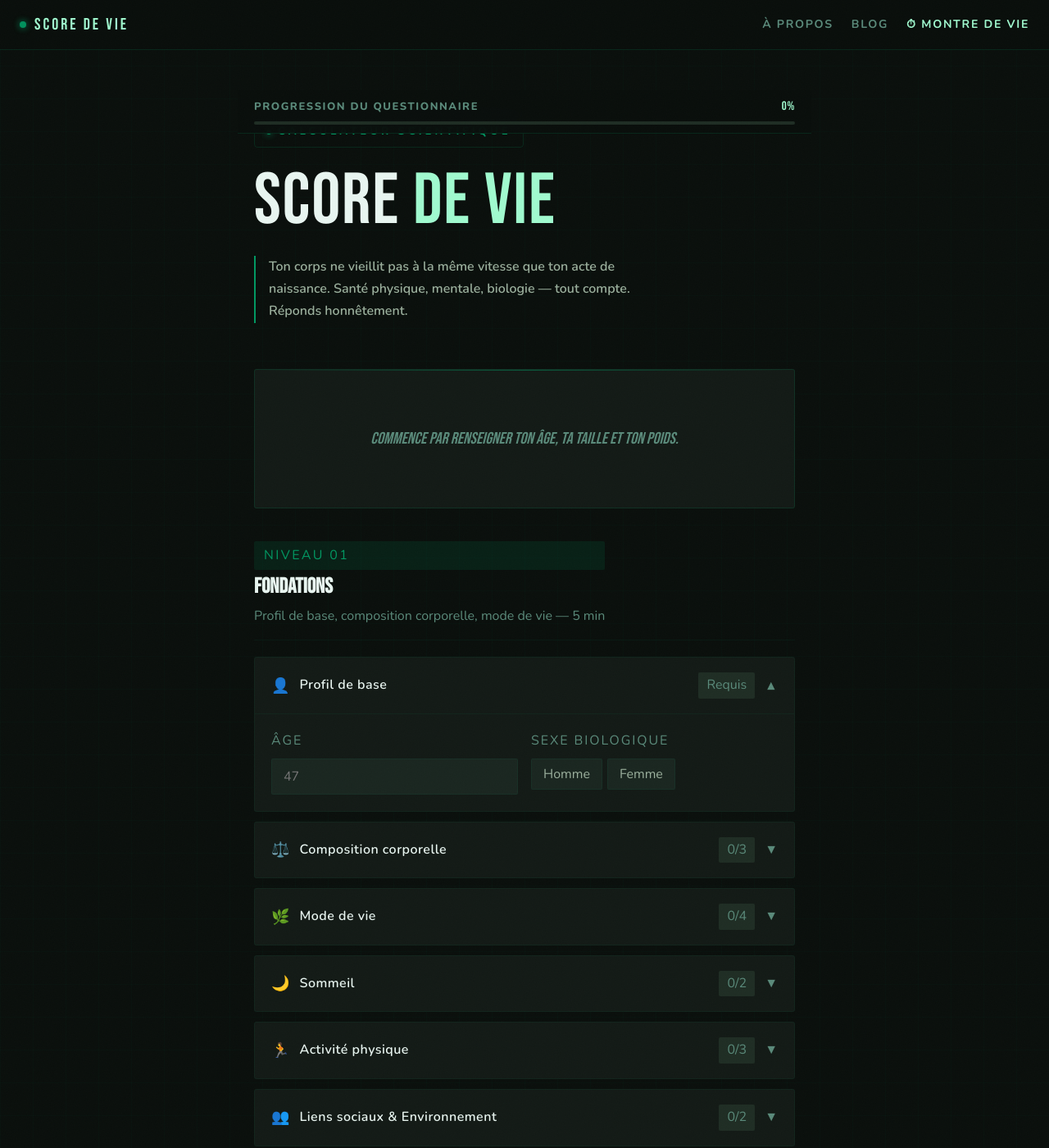
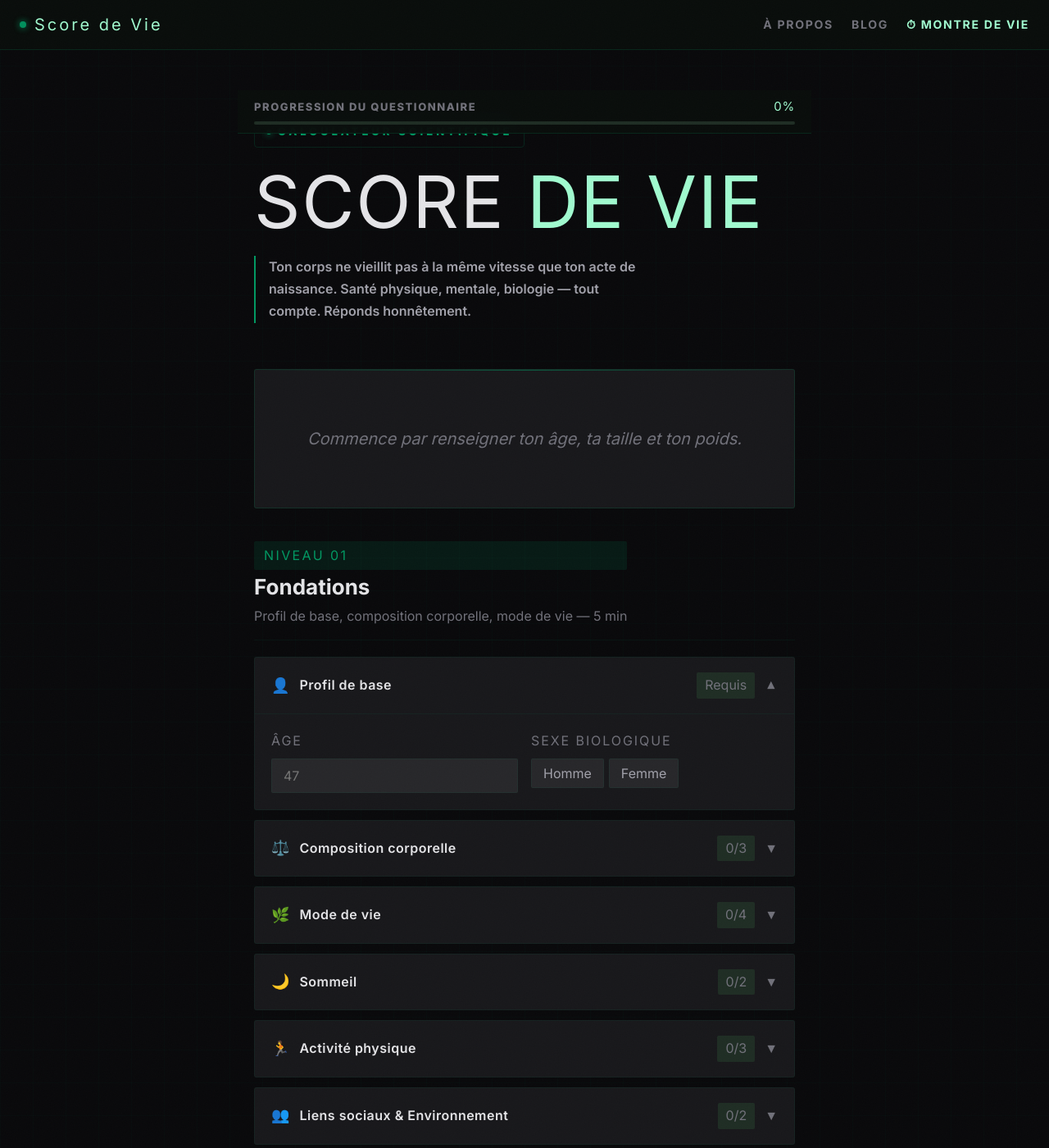
Before and after one commit to SebRunNature/memento-mori, a Jekyll site: the page score/index.html, which Jekyll copies as it is, in a window 1280 px wide and 1400 px high. Shown: the whole window at 82% size. Built offline with Jekyll 4.4.1, drawn with Linux system fonts in a browser that asks for light colours.

Commit message:
Update index.html

```diff
--- a/score/index.html
+++ b/score/index.html
@@ -3,46 +3,42 @@
 <head>
 <meta charset="UTF-8">
 <meta name="viewport" content="width=device-width, initial-scale=1.0">
-<title>Score de Vie — Âge Biologique</title>
-<link href="https://fonts.googleapis.com/css2?family=Bebas+Neue&family=Nunito:wght@400;600;700;800;900&display=swap" rel="stylesheet">
+<title>Score de Vie — Calculer mon âge biologique</title>
+<link href="https://fonts.googleapis.com/css2?family=Inter:opsz,wght@14..32,400;14..32,500;14..32,600;14..32,700;14..32,800&display=swap" rel="stylesheet">
 <style>
 :root {
-  /* Aligné sur montre-de-vie.com */
-  --bg: #0a0f0c;
-  --surface: #131a16;
-  --surface2: #1a2620;
+  --bg:       #09090b;
+  --surface:  #18181b;
+  --surface2: #27272a;
   --surface3: #1f2d24;
-  /* Verts demandés par Seb */
-  --green: #009862;
-  --green-dim: rgba(0,152,98,0.12);
-  --green-glow: rgba(0,152,98,0.06);
+  --green:    #009862;
+  --green-dim:rgba(0,152,98,0.12);
+  --green-glow:rgba(0,152,98,0.06);
   --green-lt: #a0facf;
   --green-dk: #006b44;
-  --amber: #f0a500;
-  --amber-dim: rgba(240,165,0,0.1);
-  --red: #e05555;
-  --red-dim: rgba(224,85,85,0.1);
-  --ink: #e8f5f0;
-  --ink2: #9bb09d;
-  --ink3: #5a8a7a;
-  --border: rgba(0,152,98,0.18);
-  --border2: rgba(0,152,98,0.08);
-  --border3: rgba(255,255,255,0.04);
+  --amber:    #f59e0b;
+  --amber-dim:rgba(245,158,11,0.1);
+  --red:      #e05555;
+  --red-dim:  rgba(224,85,85,0.1);
+  --ink:      #e4e4e7;
+  --ink2:     #a1a1aa;
+  --ink3:     #71717a;
+  --border:   rgba(0,152,98,0.18);
+  --border2:  rgba(0,152,98,0.08);
+  --border3:  rgba(255,255,255,0.04);
 }
 
 *, *::before, *::after { box-sizing: border-box; margin: 0; padding: 0; }
-
 html { scroll-behavior: smooth; }
-
 body {
   background: var(--bg);
   color: var(--ink);
-  font-family: 'Nunito', sans-serif;
+  font-family: 'Inter', system-ui, sans-serif;
   font-size: 16px;
   line-height: 1.6;
   min-height: 100vh;
   overflow-x: hidden;
-  /* Padding-top pour compenser le header fixe (taille calculée dynamiquement) */
+  -webkit-font-smoothing: antialiased;
   padding-top: 64px;
 }
 
@@ -97,7 +93,7 @@ nav {
 .nav-left { display: flex; align-items: center; gap: 28px; }
 .nav-right { display: flex; align-items: center; gap: 22px; }
 .nav-brand {
-  font-family: 'Bebas Neue', sans-serif;
+  font-family: 'Inter',system-ui,sans-serif;
   font-size: 1.25rem;
   font-weight: 400;
   letter-spacing: 0.15em;
@@ -118,7 +114,7 @@ nav {
   flex-shrink: 0;
 }
 .nav-link {
-  font-family: 'Nunito', sans-serif;
+  font-family: 'Inter',system-ui,sans-serif;
   font-size: 0.88rem;
   font-weight: 700;
   letter-spacing: 0.12em;
@@ -142,7 +138,7 @@ nav {
   display: inline-flex;
   align-items: center;
   gap: 8px;
-  font-family: 'Nunito', sans-serif;
+  font-family: 'Inter',system-ui,sans-serif;
   font-size: 0.82rem;
   font-weight: 800;
   letter-spacing: 0.3em;
@@ -167,7 +163,7 @@ nav {
 }
 
 .hero h1 {
-  font-family: 'Bebas Neue', sans-serif;
+  font-family: 'Inter',system-ui,sans-serif;
   font-size: clamp(2.8rem, 9vw, 5.5rem);
   font-weight: 400;
   line-height: 1;
@@ -182,7 +178,7 @@ nav {
   font-weight: 400;
 }
 .hero-sub {
-  font-family: 'Nunito', sans-serif;
+  font-family: 'Inter',system-ui,sans-serif;
   font-size: 1rem;
   font-weight: 600;
   color: var(--ink2);
@@ -224,7 +220,7 @@ nav {
 .age-block { position: relative; text-align: center; }
 
 .age-num {
-  font-family: 'Bebas Neue', sans-serif;
+  font-family: 'Inter',system-ui,sans-serif;
   font-size: clamp(80px, 16vw, 128px);
   font-weight: 700;
   line-height: 0.85;
@@ -239,7 +235,7 @@ nav {
 .age-num.placeholder { color: var(--surface3); }
 
 .age-label {
-  font-family: 'Nunito', sans-serif;
+  font-family: 'Inter',system-ui,sans-serif;
   font-size: 16px;
   letter-spacing: 0.2em;
   text-transform: uppercase;
@@ -248,7 +244,7 @@ nav {
 }
 
 .age-separator {
-  font-family: 'Bebas Neue', sans-serif;
+  font-family: 'Inter',system-ui,sans-serif;
   font-size: 48px;
   font-style: italic;
   color: var(--border);
@@ -271,7 +267,7 @@ nav {
   padding: 16px 20px;
 }
 .result-meta-label {
-  font-family: 'Nunito', sans-serif;
+  font-family: 'Inter',system-ui,sans-serif;
   font-size: 16px;
   letter-spacing: 0.15em;
   text-transform: uppercase;
@@ -279,7 +275,7 @@ nav {
   margin-bottom: 4px;
 }
 .result-meta-val {
-  font-family: 'Bebas Neue', sans-serif;
+  font-family: 'Inter',system-ui,sans-serif;
   font-size: 22px;
   font-weight: 600;
   color: var(--ink);
@@ -289,7 +285,7 @@ nav {
 .result-meta-val.r { color: var(--red); }
 
 .result-placeholder-text {
-  font-family: 'Bebas Neue', sans-serif;
+  font-family: 'Inter',system-ui,sans-serif;
   font-style: italic;
   font-size: 20px;
   color: var(--ink3);
@@ -314,7 +310,7 @@ nav {
   color: var(--ink3);
   width: 120px;
   flex-shrink: 0;
-  font-family: 'Nunito', sans-serif;
+  font-family: 'Inter',system-ui,sans-serif;
 }
 .fbar-track {
   flex: 1;
@@ -329,7 +325,7 @@ nav {
   transition: width 1s cubic-bezier(0.22,1,0.36,1);
 }
 .fbar-val {
-  font-family: 'Nunito', sans-serif;
+  font-family: 'Inter',system-ui,sans-serif;
   font-size: 16px;
   width: 48px;
   text-align: right;
@@ -349,7 +345,7 @@ nav {
   border-bottom: 1px solid var(--border2);
 }
 .level-num {
-  font-family: 'Nunito', sans-serif;
+  font-family: 'Inter',system-ui,sans-serif;
   font-size: 16px;
   letter-spacing: 0.15em;
   color: var(--green);
@@ -358,7 +354,7 @@ nav {
   border-radius: 2px;
 }
 .level-title {
-  font-family: 'Bebas Neue', sans-serif;
+  font-family: 'Inter',system-ui,sans-serif;
   font-size: 26px;
   font-weight: 700;
   color: var(--ink);
@@ -407,7 +403,7 @@ nav {
 .qcard-right { display: flex; align-items: center; gap: 12px; }
 
 .qcard-badge {
-  font-family: 'Nunito', sans-serif;
+  font-family: 'Inter',system-ui,sans-serif;
   font-size: 16px;
   padding: 3px 10px;
   border-radius: 2px;
@@ -445,7 +441,7 @@ nav {
 .field-group {}
 .field-label {
   display: block;
-  font-family: 'Nunito', sans-serif;
+  font-family: 'Inter',system-ui,sans-serif;
   font-size: 16px;
   letter-spacing: 0.12em;
   text-transform: uppercase;
@@ -466,7 +462,7 @@ input[type="number"] {
   border: 1px solid var(--border2);
   border-radius: 2px;
   padding: 10px 14px;
-  font-family: 'Nunito', sans-serif;
+  font-family: 'Inter',system-ui,sans-serif;
   font-size: 16px;
   color: var(--ink);
   outline: none;
@@ -484,7 +480,7 @@ input[type="number"]:focus { border-color: var(--green); }
   border: 1px solid var(--border2);
   border-radius: 2px;
   padding: 7px 14px;
-  font-family: 'Nunito', sans-serif;
+  font-family: 'Inter',system-ui,sans-serif;
   font-size: 16px;
   color: var(--ink2);
   cursor: pointer;
@@ -521,7 +517,7 @@ input[type="number"]:focus { border-color: var(--green); }
   border: 1px solid var(--border2);
 }
 .imc-num {
-  font-family: 'Nunito', sans-serif;
+  font-family: 'Inter',system-ui,sans-serif;
   font-size: 18px;
   color: var(--ink);
   transition: color 0.3s;
@@ -548,7 +544,7 @@ input[type="number"]:focus { border-color: var(--green); }
   background: var(--surface2);
 }
 .grip-accordion-title {
-  font-family: 'Nunito', sans-serif;
+  font-family: 'Inter',system-ui,sans-serif;
   font-size: 16px;
   letter-spacing: 0.1em;
   color: var(--green);
@@ -571,7 +567,7 @@ input[type="number"]:focus { border-color: var(--green); }
   line-height: 1.5;
 }
 .grip-step-n {
-  font-family: 'Nunito', sans-serif;
+  font-family: 'Inter',system-ui,sans-serif;
   font-size: 16px;
   color: var(--green);
   background: var(--green-dim);
@@ -597,7 +593,7 @@ input[type="number"]:focus { border-color: var(--green); }
   border-radius: 2px;
   font-size: 16px;
 }
-.grip-th-label { color: var(--ink3); font-size: 16px; margin-bottom: 2px; font-family: 'Nunito', sans-serif; letter-spacing: 0.08em; }
+.grip-th-label { color: var(--ink3); font-size: 16px; margin-bottom: 2px; font-family: 'Inter',system-ui,sans-serif; letter-spacing: 0.08em; }
 .grip-th-val { color: var(--ink2); }
 
 /* SEPARATOR */
@@ -618,7 +614,7 @@ input[type="number"]:focus { border-color: var(--green); }
   border: none;
   border-radius: 3px;
   padding: 18px 24px;
-  font-family: 'Nunito', sans-serif;
+  font-family: 'Inter',system-ui,sans-serif;
   font-weight: 700;
   font-size: 16px;
   letter-spacing: 0.1em;
@@ -643,7 +639,7 @@ input[type="number"]:focus { border-color: var(--green); }
 
 .save-confirm {
   text-align: center;
-  font-family: 'Nunito', sans-serif;
+  font-family: 'Inter',system-ui,sans-serif;
   font-size: 16px;
   color: var(--green);
   margin-top: 10px;
@@ -660,7 +656,7 @@ input[type="number"]:focus { border-color: var(--green); }
   border-top: 1px solid var(--border);
 }
 .history-title {
-  font-family: 'Bebas Neue', sans-serif;
+  font-family: 'Inter',system-ui,sans-serif;
   font-size: 36px;
   font-weight: 700;
   margin-bottom: 24px;
@@ -684,14 +680,14 @@ input[type="number"]:focus { border-color: var(--green); }
 }
 .hrow:hover { border-color: var(--border); }
 .hrow-date {
-  font-family: 'Nunito', sans-serif;
+  font-family: 'Inter',system-ui,sans-serif;
   font-size: 16px;
   color: var(--ink3);
   min-width: 72px;
 }
 .hrow-summary { flex: 1; font-size: 16px; color: var(--ink2); }
 .hrow-delta {
-  font-family: 'Nunito', sans-serif;
+  font-family: 'Inter',system-ui,sans-serif;
   font-size: 16px;
   font-weight: 700;
 }
@@ -728,7 +724,7 @@ input[type="number"]:focus { border-color: var(--green); }
   background: transparent;
   color: var(--green);
   border: 1px solid var(--green);
-  font-family: 'Nunito', sans-serif;
+  font-family: 'Inter',system-ui,sans-serif;
   font-size: 16px;
   letter-spacing: 0.15em;
   text-transform: uppercase;
@@ -745,7 +741,7 @@ input[type="number"]:focus { border-color: var(--green); }
 
 /* ─── OPTIONAL BADGE ─── */
 .optional-tag {
-  font-family: 'Nunito', sans-serif;
+  font-family: 'Inter',system-ui,sans-serif;
   font-size: 16px;
   letter-spacing: 0.15em;
   text-transform: uppercase;
@@ -784,7 +780,7 @@ input[type="number"]:focus { border-color: var(--green); }
 }
 .score-live.visible { display: flex; }
 .score-live-label {
-  font-family: 'Nunito', sans-serif;
+  font-family: 'Inter',system-ui,sans-serif;
   font-size: 16px;
   letter-spacing: 0.15em;
   text-transform: uppercase;
@@ -796,7 +792,7 @@ input[type="number"]:focus { border-color: var(--green); }
   gap: 10px;
 }
 .score-live-num {
-  font-family: 'Bebas Neue', sans-serif;
+  font-family: 'Inter',system-ui,sans-serif;
   font-size: 28px;
   font-weight: 700;
   line-height: 1;
@@ -805,9 +801,9 @@ input[type="number"]:focus { border-color: var(--green); }
 .score-live-num.younger { color: var(--green); }
 .score-live-num.older { color: var(--red); }
 .score-live-num.same { color: var(--ink); }
-.score-live-sep { font-size: 16px; color: var(--ink3); font-style: italic; font-family: 'Bebas Neue', sans-serif; }
+.score-live-sep { font-size: 16px; color: var(--ink3); font-style: italic; font-family: 'Inter',system-ui,sans-serif; }
 .score-live-delta {
-  font-family: 'Nunito', sans-serif;
+  font-family: 'Inter',system-ui,sans-serif;
   font-size: 16px;
   padding: 3px 10px;
   border-radius: 2px;
@@ -819,7 +815,7 @@ input[type="number"]:focus { border-color: var(--green); }
 .score-live-hint {
   font-size: 16px;
   color: var(--ink3);
-  font-family: 'Nunito', sans-serif;
+  font-family: 'Inter',system-ui,sans-serif;
   letter-spacing: 0.05em;
 }
 
@@ -842,7 +838,7 @@ input[type="number"]:focus { border-color: var(--green); }
   margin-bottom: 6px;
 }
 .progress-label {
-  font-family: 'Nunito', sans-serif;
+  font-family: 'Inter',system-ui,sans-serif;
   font-size: 13px;
   font-weight: 800;
   letter-spacing: 0.12em;
@@ -850,7 +846,7 @@ input[type="number"]:focus { border-color: var(--green); }
   color: var(--ink3);
 }
 .progress-pct {
-  font-family: 'Bebas Neue', sans-serif;
+  font-family: 'Inter',system-ui,sans-serif;
   font-size: 15px;
   letter-spacing: 0.05em;
   color: var(--green-lt);
@@ -884,7 +880,7 @@ input[type="number"]:focus { border-color: var(--green); }
   background: transparent;
   border: 1px solid var(--border);
   color: var(--green-lt);
-  font-family: 'Nunito', sans-serif;
+  font-family: 'Inter',system-ui,sans-serif;
   font-size: 14px;
   font-weight: 700;
   letter-spacing: 0.05em;
@@ -923,7 +919,7 @@ input[type="number"]:focus { border-color: var(--green); }
   color: var(--green-lt);
   padding: 12px 22px;
   border-radius: 28px;
-  font-family: 'Nunito', sans-serif;
+  font-family: 'Inter',system-ui,sans-serif;
   font-size: 14px;
   font-weight: 700;
   letter-spacing: 0.05em;
@@ -960,7 +956,7 @@ input[type="number"]:focus { border-color: var(--green); }
   display: flex; align-items: center; justify-content: space-between; margin-bottom: 18px;
 }
 .share-modal-title {
-  font-family: 'Bebas Neue', sans-serif; font-size: 20px;
+  font-family: 'Inter',system-ui,sans-serif; font-size: 20px;
   letter-spacing: 1.5px; color: var(--green-lt);
 }
 .share-modal-close {
@@ -991,7 +987,7 @@ input[type="number"]:focus { border-color: var(--green); }
 }
 .reco-section.visible { display: block; }
 .reco-title {
-  font-family: 'Bebas Neue', sans-serif;
+  font-family: 'Inter',system-ui,sans-serif;
   font-size: 36px;
   font-weight: 700;
   color: var(--ink);
@@ -1024,7 +1020,7 @@ input[type="number"]:focus { border-color: var(--green); }
   to { opacity: 1; transform: translateY(0); }
 }
 .reco-rank {
-  font-family: 'Bebas Neue', sans-serif;
+  font-family: 'Inter',system-ui,sans-serif;
   font-size: 40px;
   font-weight: 700;
   line-height: 1;
@@ -1037,7 +1033,7 @@ input[type="number"]:focus { border-color: var(--green); }
 .reco-card:nth-child(3) .reco-rank { color: var(--green); opacity: 0.5; }
 .reco-body { flex: 1; }
 .reco-factor {
-  font-family: 'Nunito', sans-serif;
+  font-family: 'Inter',system-ui,sans-serif;
   font-size: 16px;
   letter-spacing: 0.15em;
   text-transform: uppercase;
@@ -1057,7 +1053,7 @@ input[type="number"]:focus { border-color: var(--green); }
   line-height: 1.6;
 }
 .reco-gain {
-  font-family: 'Nunito', sans-serif;
+  font-family: 'Inter',system-ui,sans-serif;
   font-size: 16px;
   color: var(--green);
   margin-top: 8px;
@@ -1074,7 +1070,7 @@ input[type="number"]:focus { border-color: var(--green); }
 }
 .chart-section.visible { display: block; }
 .chart-title {
-  font-family: 'Bebas Neue', sans-serif;
+  font-family: 'Inter',system-ui,sans-serif;
   font-size: 36px;
   font-weight: 700;
   color: var(--ink);
@@ -1123,7 +1119,7 @@ canvas#evoChart { width: 100% !important; height: 160px !important; }
   gap: 12px;
 }
 .footer-brand {
-  font-family: 'Nunito', sans-serif;
+  font-family: 'Inter',system-ui,sans-serif;
   font-size: 16px;
   font-weight: 700;
   letter-spacing: 0.15em;
@@ -1137,7 +1133,7 @@ canvas#evoChart { width: 100% !important; height: 160px !important; }
   color: var(--ink3);
   text-decoration: none;
   letter-spacing: 0.08em;
-  font-family: 'Nunito', sans-serif;
+  font-family: 'Inter',system-ui,sans-serif;
   text-transform: uppercase;
   transition: color 0.2s;
 }
@@ -1145,7 +1141,7 @@ canvas#evoChart { width: 100% !important; height: 160px !important; }
 .footer-copy {
   font-size: 16px;
   color: var(--ink3);
-  font-family: 'Nunito', sans-serif;
+  font-family: 'Inter',system-ui,sans-serif;
   letter-spacing: 0.05em;
   width: 100%;
 }
@@ -1921,7 +1917,7 @@ canvas#evoChart { width: 100% !important; height: 160px !important; }
     <button class="cta-btn" onclick="computeFull()">Calculer mon âge biologique</button>
     <button onclick="clearSdvData()" style="
       background:transparent;border:1px solid rgba(224,85,85,.4);color:#e05555;
-      font-family:'Bebas Neue',sans-serif;font-size:1rem;letter-spacing:1.5px;
+      font-family:'Inter',system-ui,sans-serif;font-size:1rem;letter-spacing:1.5px;
       padding:14px 24px;border-radius:12px;cursor:pointer;transition:all .2s;
       display:inline-flex;align-items:center;gap:8px">
       🗑 Effacer les données
@@ -2344,17 +2340,17 @@ function renderChart() {
     ctx.fill();
     // Age label
     ctx.fillStyle = '#009862';
-    ctx.font = `bold 11px 'Nunito', sans-serif`;
+    ctx.font = `bold 11px 'Inter',system-ui,sans-serif`;
     ctx.textAlign = 'center';
     ctx.fillText(h.bioAge, xPos(i), yPos(h.bioAge) - 9);
     // Date label
     ctx.fillStyle = 'rgba(90,112,96,0.8)';
-    ctx.font = `9px 'Nunito', sans-serif`;
+    ctx.font = `9px 'Inter',system-ui,sans-serif`;
     ctx.fillText(h.date, xPos(i), H - PAD.bottom + 14);
   });
 
   // Legend
-  ctx.font = `9px 'Nunito', sans-serif`;
+  ctx.font = `9px 'Inter',system-ui,sans-serif`;
   ctx.fillStyle = 'rgba(90,112,96,0.6)';
   ctx.textAlign = 'left';
   ctx.fillText('— âge réel', PAD.left, PAD.top - 6);
@@ -2419,7 +2415,7 @@ function renderResult(result) {
       </div>
       <div class="result-meta-item">
         <div class="result-meta-label">Verdict</div>
-        <div class="result-meta-val" style="font-size:14px;line-height:1.4;font-family:'Nunito',sans-serif;font-weight:400;color:var(--ink2)">${v.t}</div>
+        <div class="result-meta-val" style="font-size:14px;line-height:1.4;font-family:'Inter',system-ui,sans-serif;font-weight:400;color:var(--ink2)">${v.t}</div>
       </div>
     </div>
     <div class="factor-bars">
```
